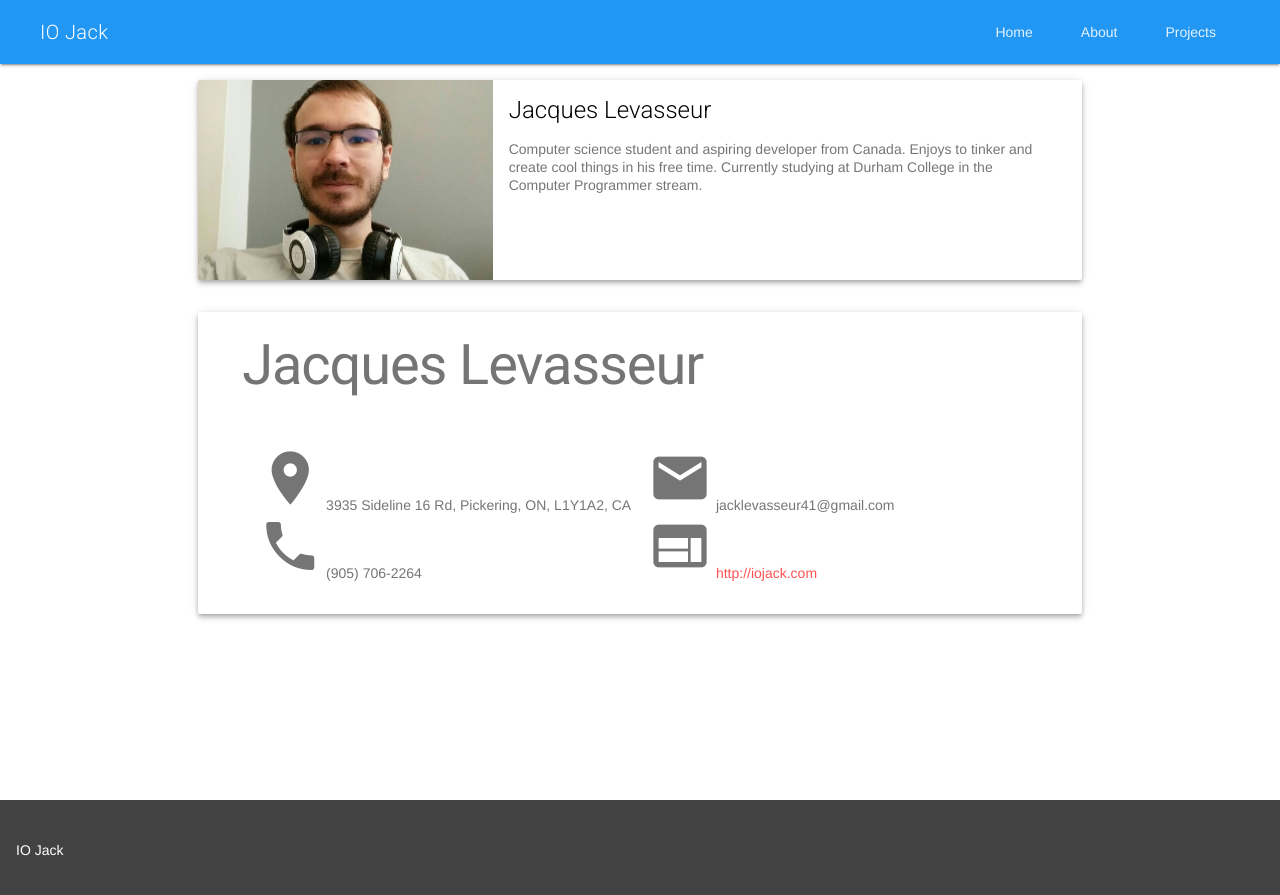
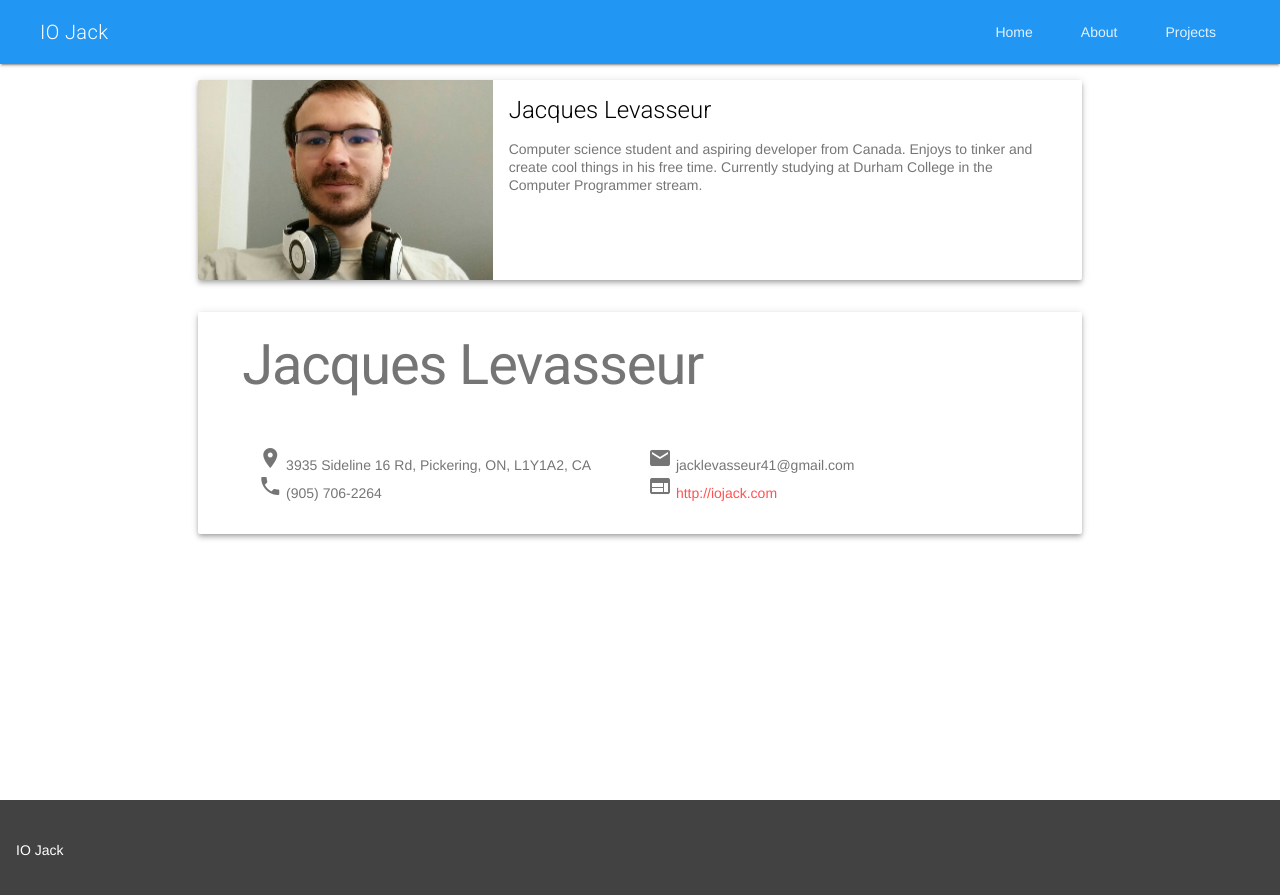
Before and after one commit to FrostByte-Dev/frostbyte-dev.github.io, a Jekyll site: the page built from about/index.html, in a window 1280 px wide. Shown: the top 895 px of the page. Built offline with Jekyll 4.4.1, drawn with Linux system fonts in a browser that asks for light colours; nearby versions of some CDN libraries.

Commit message:
Fixed icon size.

```diff
--- a/about/index.html
+++ b/about/index.html
@@ -38,18 +38,18 @@ image: /assets/images/me.jpg
 			 <h1>Jacques Levasseur</h1>
 			 <div class="mdl-grid">
 				<div class="mdl-cell mdl-cell--6-col">
-					<i class="material-icons placeholder">place</i>
+					<i class="material-icons">place</i>
 					3935 Sideline 16 Rd, Pickering, ON, L1Y1A2, CA
 					<br />
-					<i class="material-icons placeholder">phone</i>
+					<i class="material-icons">phone</i>
 					(905) 706-2264
 					<br />
 				</div>
 				<div class="mdl-cell mdl-cell--6-col">
-					<i class="material-icons placeholder">email</i>
+					<i class="material-icons">email</i>
 					<span>j</span><span>a</span><span>c</span><span>k</span><span>l</span><span>e</span><span>v</span><span>a</span><span>s</span><span>s</span><span>e</span><span>u</span><span>r</span><span>4</span><span>1</span><span>@</span><span>g</span><span>m</span><span>a</span><span>i</span><span>l</span><span>.</span><span>c</span><span>o</span><span>m</span>
 					<br />
-					<i class="material-icons placeholder">web</i>
+					<i class="material-icons">web</i>
 					<a target="_blank" href="http://iojack.com">http://iojack.com</a>
 					<br />
 				</div>
```
